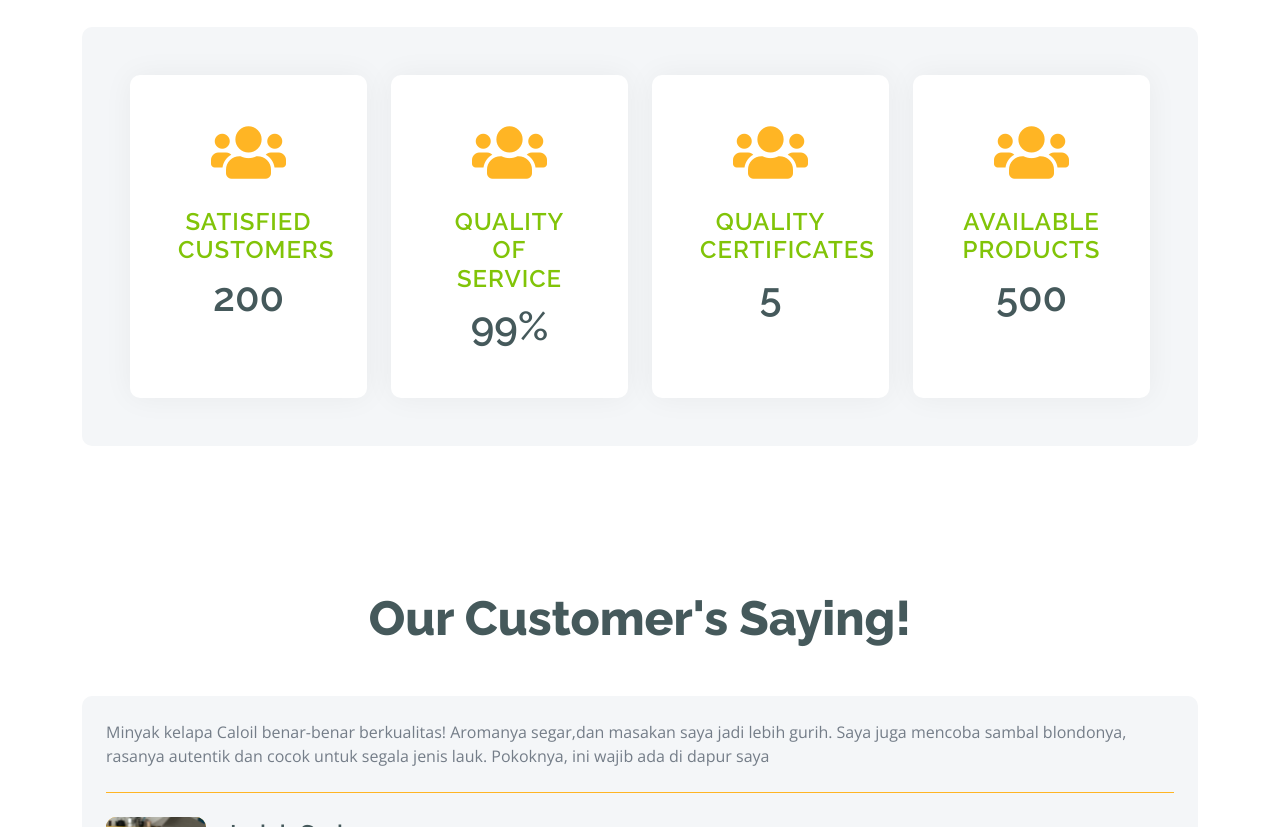
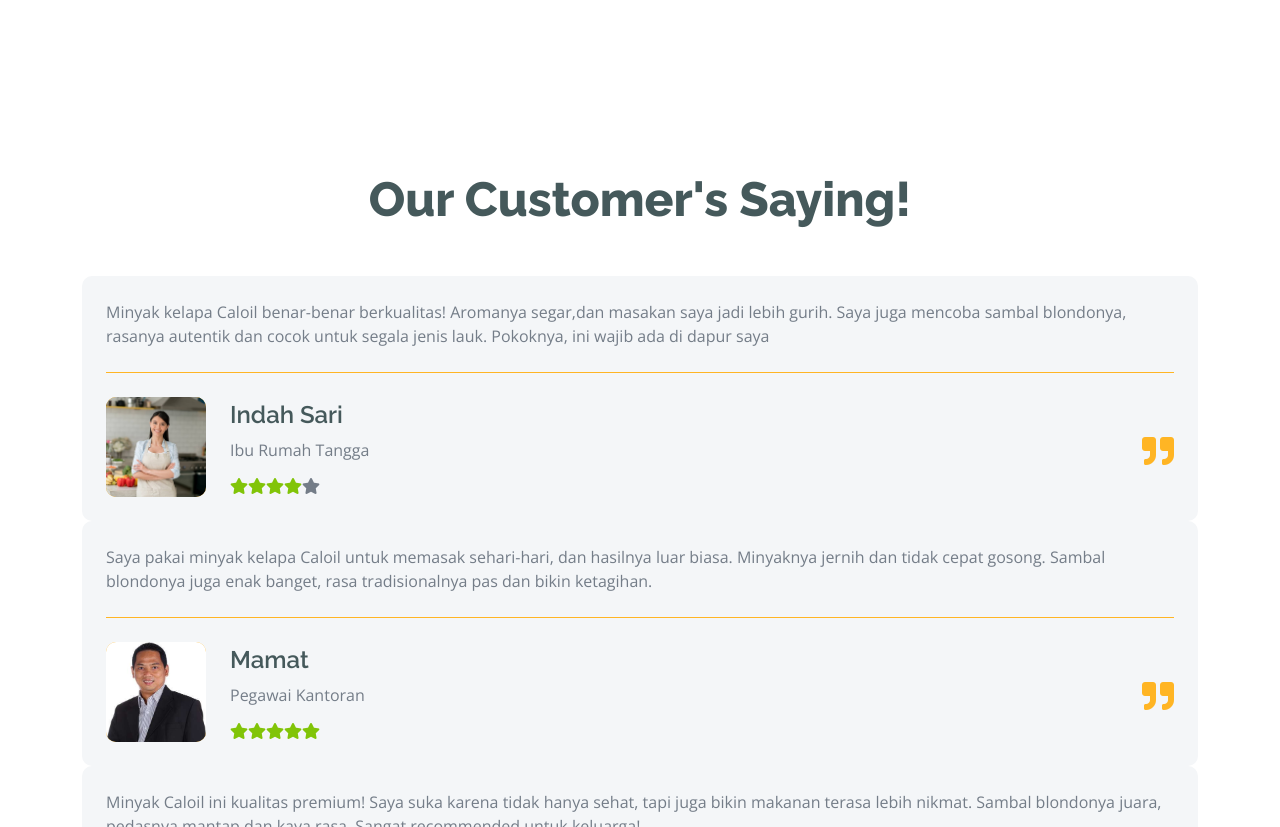
Before and after one commit to Meekalsum/Caloil, a plain HTML site: page index.html in a window 1280 px wide. Shown: the part 3182-4009 px from the top of the page. Drawn offline with nearby package versions, Linux system fonts and the light colour scheme.

Commit message:
first commit

```diff
--- a/index.html
+++ b/index.html
@@ -370,7 +370,7 @@
                             <p class="mb-4 text-dark">Pilihan sehat untuk setiap hidangan. Pesan sekarang dan rasakan bedanya!</p>
                             <a href="#Products" class="banner-btn btn border-2 border-white rounded-pill text-dark py-3 px-5">SELENGKAPNYA</a>
                         </div>
-                    </div>
+                         </div>
                             </div>
                         </div>
                     </div>
@@ -441,37 +441,8 @@
         <!-- Fact Start -->
         <div class="container-fluid py-5">
             <div class="container">
-                <div class="bg-light p-5 rounded">
                     <div class="row g-4 justify-content-center">
-                        <div class="col-md-6 col-lg-6 col-xl-3">
-                            <div class="counter bg-white rounded p-5">
-                                <i class="fa fa-users text-secondary"></i>
-                                <h4>satisfied customers</h4>
-                                <h1>200</h1>
-                            </div>
-                        </div>
-                        <div class="col-md-6 col-lg-6 col-xl-3">
-                            <div class="counter bg-white rounded p-5">
-                                <i class="fa fa-users text-secondary"></i>
-                                <h4>quality of service</h4>
-                                <h1>99%</h1>
-                            </div>
-                        </div>
-                        <div class="col-md-6 col-lg-6 col-xl-3">
-                            <div class="counter bg-white rounded p-5">
-                                <i class="fa fa-users text-secondary"></i>
-                                <h4>quality certificates</h4>
-                                <h1>5</h1>
-                            </div>
-                        </div>
-                        <div class="col-md-6 col-lg-6 col-xl-3">
-                            <div class="counter bg-white rounded p-5">
-                                <i class="fa fa-users text-secondary"></i>
-                                <h4>Available Products</h4>
-                                <h1>500
-                                </h1>
-                            </div>
-                        </div>
+
                     </div>
                 </div>
             </div>
```
